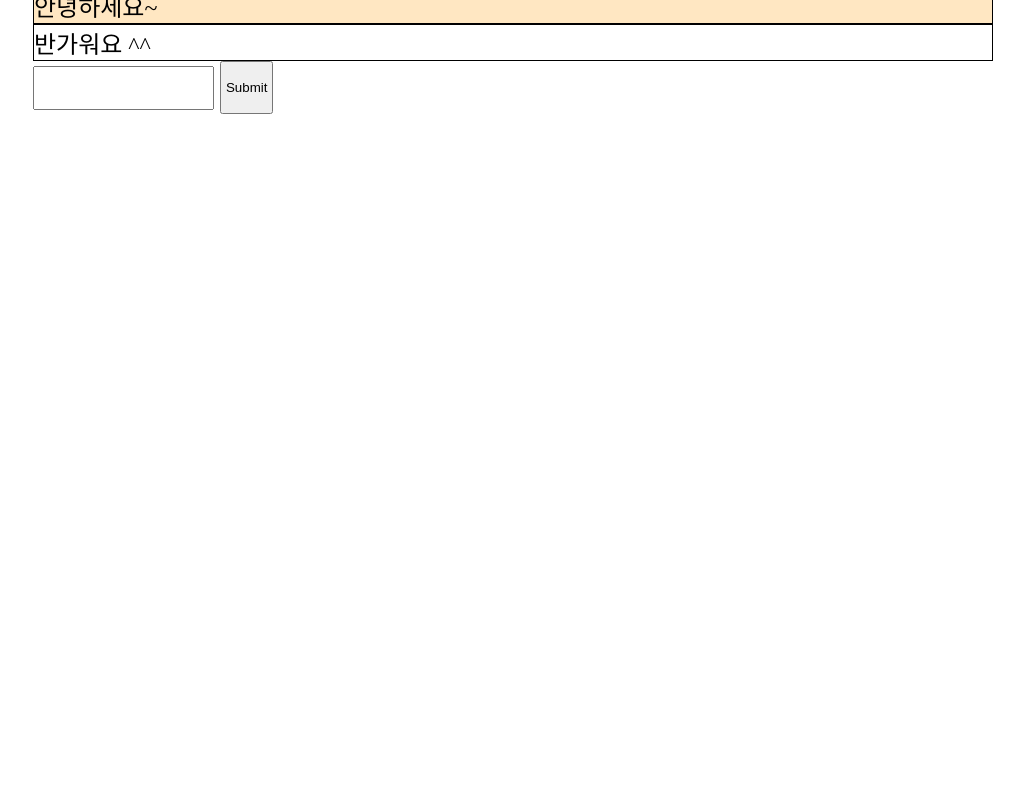
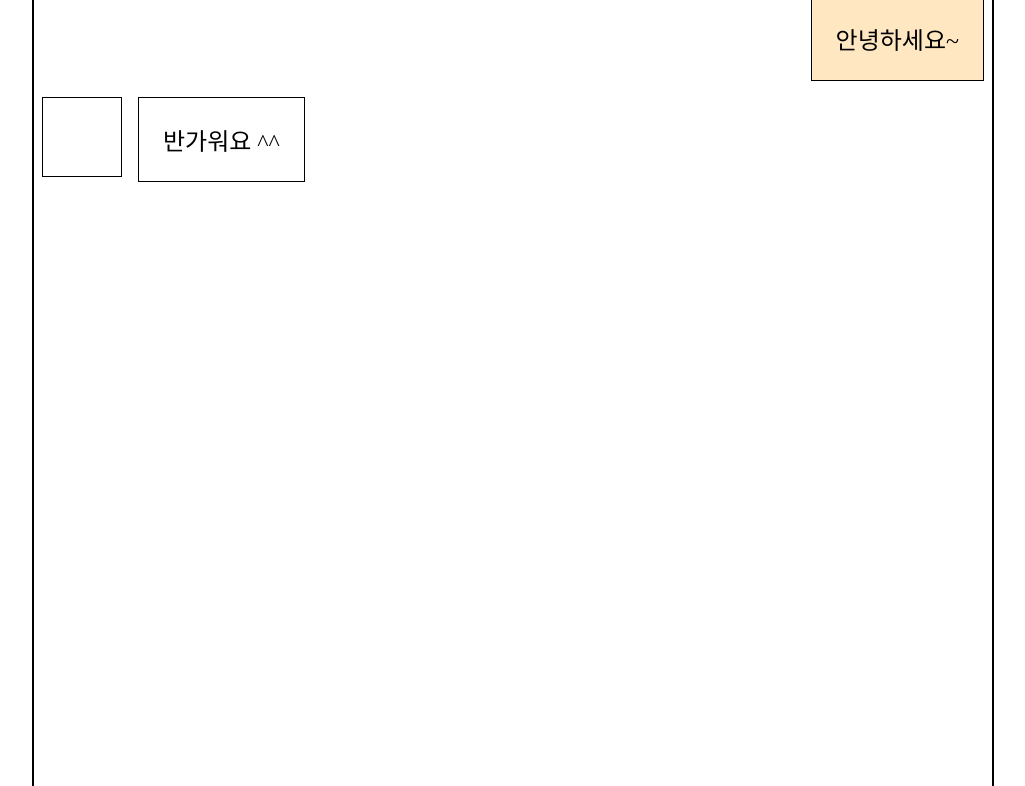
Before and after one commit to ticod/chit-chat, a plain HTML site: page index.html in a window 1280 px wide. Shown: the part 150-936 px from the top of the page, without its empty margins (127-1152 px from the left). Before the commit the page ends 800 px from the top, so only its background shows below. Drawn offline with Linux system fonts and the light colour scheme.

Commit message:
UPDATE: layout

```diff
--- a/css/index.css
+++ b/css/index.css
@@ -14,21 +14,38 @@
 
   .box {
     width: 75%;
-    margin: auto;
+    margin: 0 auto;
+    border-right: 1px solid black;
+    border-left: 1px solid black;
+    border-bottom: 1px solid black;
   }
 
   /* Header : Menubar */
   header {
+    z-index: 1;
+    background-color: #F28B8B;
     margin-top: 100px;
     border: 1px solid black;
   }
 
   /* Article : ChatBox */
+  .chatbox {
+    display: block;
+    border: 1px solid black;
+    height: 800px;
+  }
+
   .chat {
-
+    margin: 8px;
+    padding: 1em;
+    display: block;
+    box-sizing: content-box;
   }
 
   .mychat {
+    display: block;
+    float: right;
+    clear: both;
     border: 1px solid black;
     background-color: #FFE7C2;
     width: auto;
@@ -36,19 +53,38 @@
   }
 
   .yourchat {
+    display: block;
+    float: left;
+    clear: right;
     border: 1px solid black;
     background-color: white;
     left: 0;
   }
 
+  .youricon {
+    display: inline;
+    float: left;
+    clear: right;
+    width: 30px;
+    height: 30px;
+    border: 1px solid black;
+  }
+
   /* Footer : InputChat */
+  footer {
+    display: block;
+    clear: both;
+  }
+
   footer input[type=text] {
+    width: 90%;
     height: 3em;
   }
 
   footer input[type=submit] {
-    width: 4em;
-    height: 4em;
+    float: right;
+    width: 3em;
+    height: 3em;
   }
 }
 
--- a/index.html
+++ b/index.html
@@ -18,7 +18,11 @@
   <!-- 채팅 내용 박스 -->
   <article class="chatbox">
     <div class="chat mychat">안녕하세요~</div>
-    <div class="chat yourchat">반가워요 ^^</div>
+
+    <div class="chat youricon"></div>
+    <div class="chat yourchat">
+      반가워요 ^^
+    </div>
   </article>
 
   <!-- 채팅 바 -->
```
